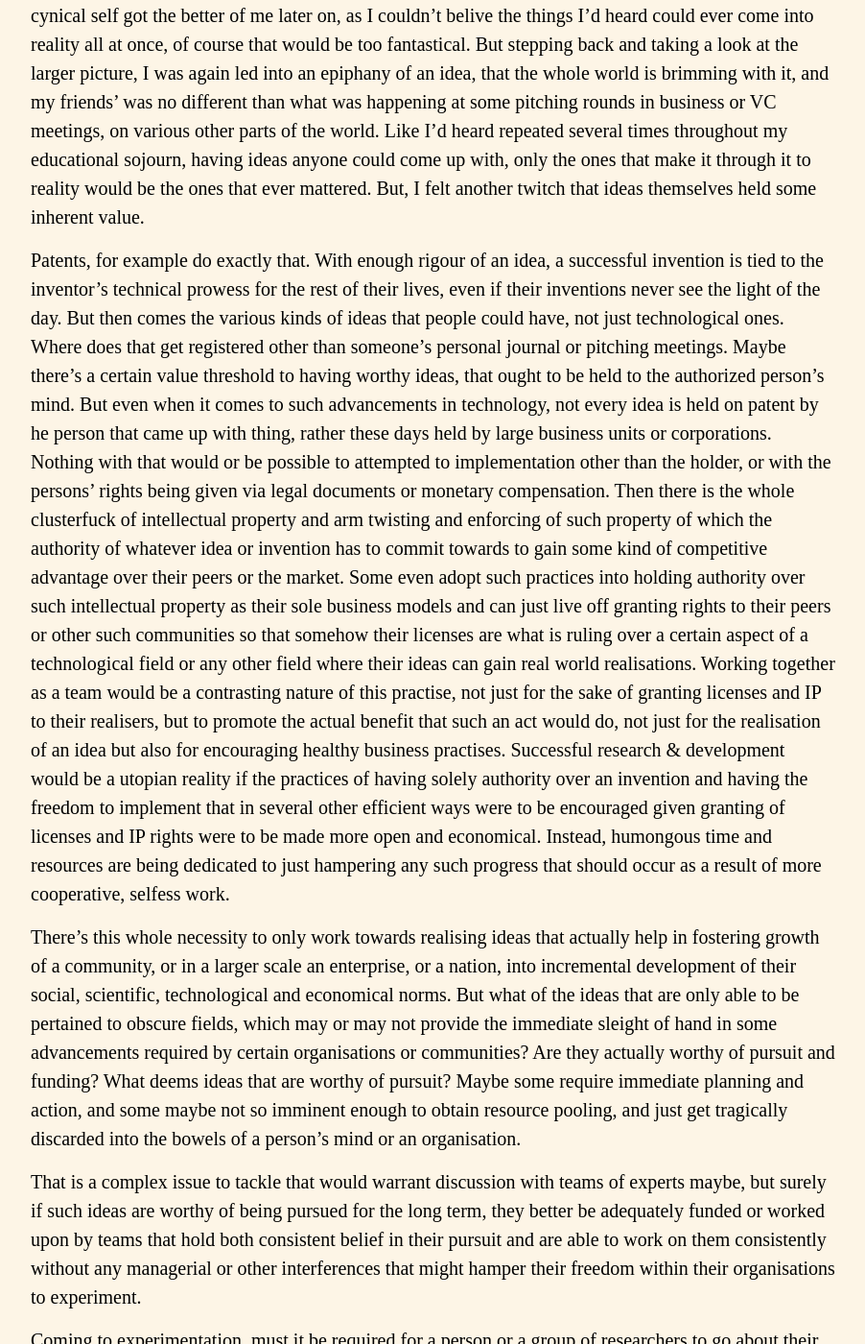
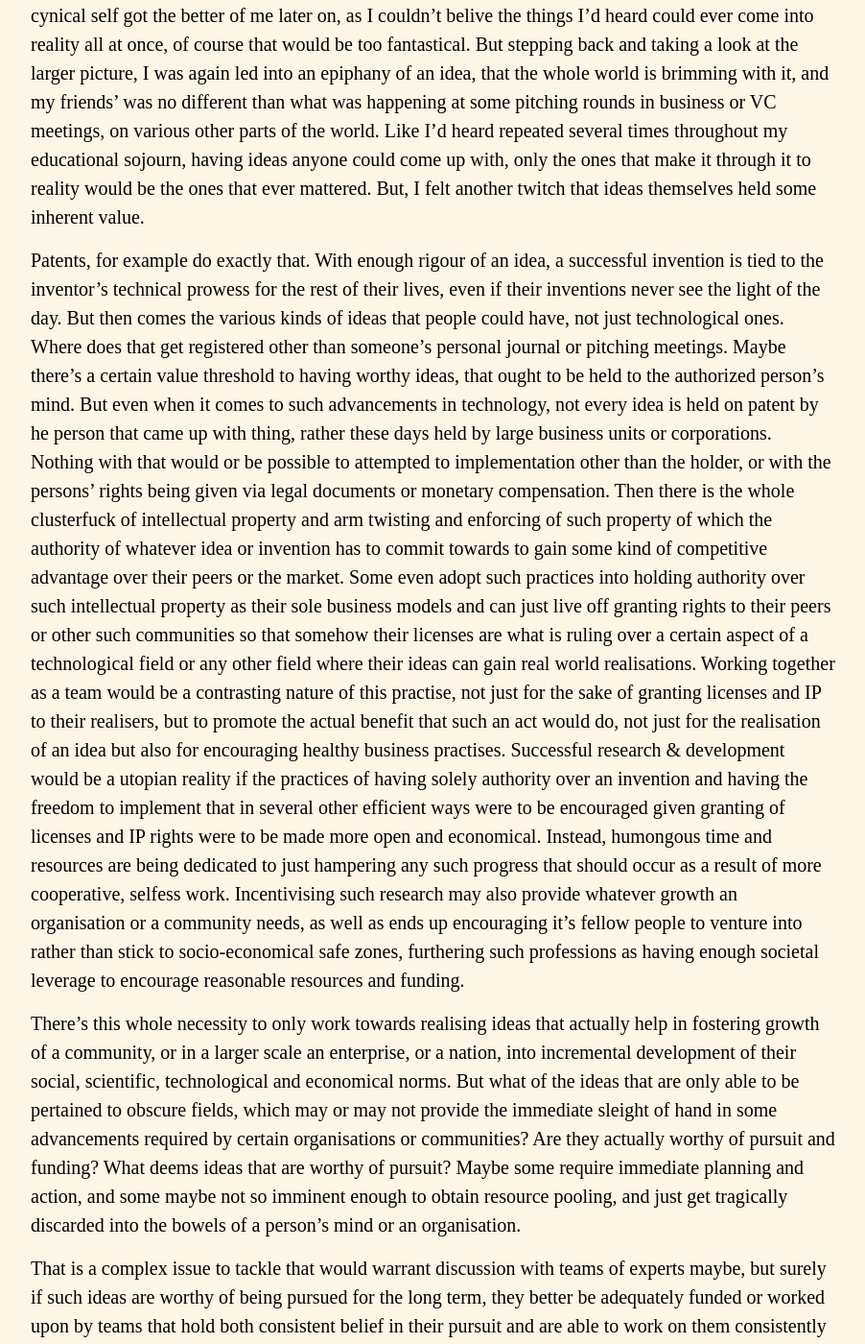
Before and after one commit to abvr/abvr.github.io, a Jekyll site: the page built from _posts/2019-09-02-idea.md, in a window 1280 px wide and 1400 px high, scrolled down 425 px. Shown: the whole window at 96% size, without its empty margins (188-1090 px from the left). Built offline with Jekyll 4.4.1, drawn with Linux system fonts in a browser that asks for light colours.

Commit message:
Update 2019-09-02-idea.md

```diff
--- a/_posts/2019-09-02-idea.md
+++ b/_posts/2019-09-02-idea.md
@@ -26,7 +26,7 @@ over their peers or the market. Some even adopt such practices into holding auth
 rights to their peers or other such communities so that somehow their licenses are what is ruling over a certain aspect of a technological field or any other field where their ideas
 can gain real world realisations. Working together as a team would be a contrasting nature of this practise, not just for the sake of granting licenses and IP to their realisers, but to promote
 the actual benefit that such an act would do, not just for the realisation of an idea but also for encouraging healthy business practises.
-Successful research & development would be a utopian reality if the practices of having solely authority over an invention and having the freedom to implement that in several other efficient ways were to be encouraged given granting of licenses and IP rights were to be made more open and economical. Instead, humongous time and resources are being dedicated to just hampering any such progress that should occur as a result of more cooperative, selfess work.
+Successful research & development would be a utopian reality if the practices of having solely authority over an invention and having the freedom to implement that in several other efficient ways were to be encouraged given granting of licenses and IP rights were to be made more open and economical. Instead, humongous time and resources are being dedicated to just hampering any such progress that should occur as a result of more cooperative, selfess work. Incentivising such research may also provide whatever growth an organisation or a community needs, as well as ends up encouraging it's fellow people to venture into rather than stick to socio-economical safe zones, furthering such professions as having enough societal leverage to encourage reasonable resources and funding.
 
 There's this whole necessity to only work towards realising ideas that actually help in fostering growth of a community, or in a larger scale an enterprise, or a nation, into
 incremental development of their social, scientific, technological and economical norms. But what of the ideas that are only able to be pertained to obscure fields, which may or may not provide
```
